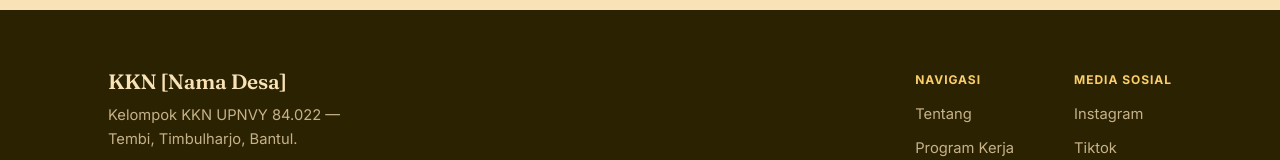
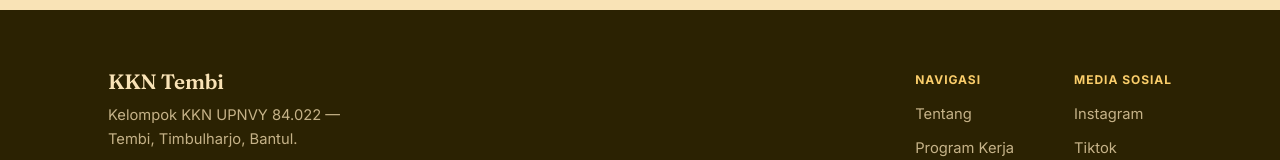
Before and after one commit to farhanisty/sobatembi, a React (Vite) app: page / in a window 1280 px wide. Shown: the part 2730-2890 px from the top of the page. Built offline with nearby package versions, Linux system fonts and the light colour scheme.

Commit message:
fix link social media in footer

```diff
--- a/src/components/Footer.jsx
+++ b/src/components/Footer.jsx
@@ -7,7 +7,7 @@
       <div className="container">
         <div className="foot-top">
           <div>
-            <h4>KKN [Nama Desa]</h4>
+            <h4>KKN Tembi</h4>
             <p
               style={{
                 color: "rgba(249, 227, 182, 0.75)",
@@ -32,8 +32,8 @@
 
             <div>
               <div className="foot-col-title">Media Sosial</div>
-              <a href="tentang.html">Instagram</a>
-              <a href="proker.html">Tiktok</a>
+              <a href="https://www.instagram.com/sobatembi" target="_blank">Instagram</a>
+              <a href="https://www.tiktok.com/@sobatembi" target="_blank">Tiktok</a>
             </div>
           </div>
         </div>
```
